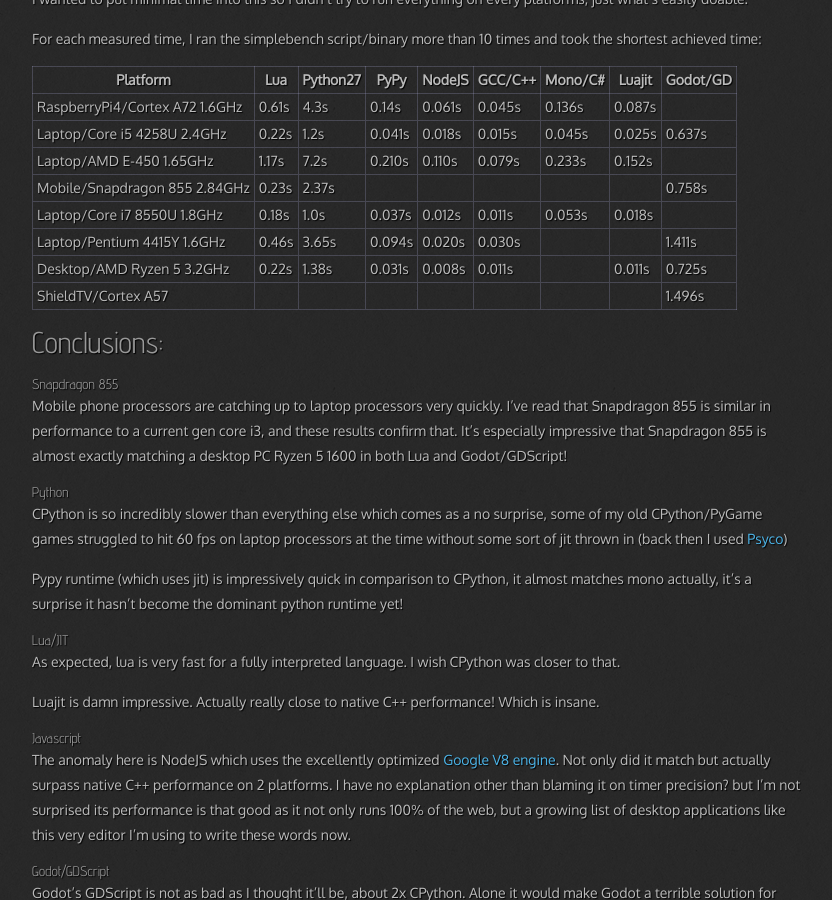
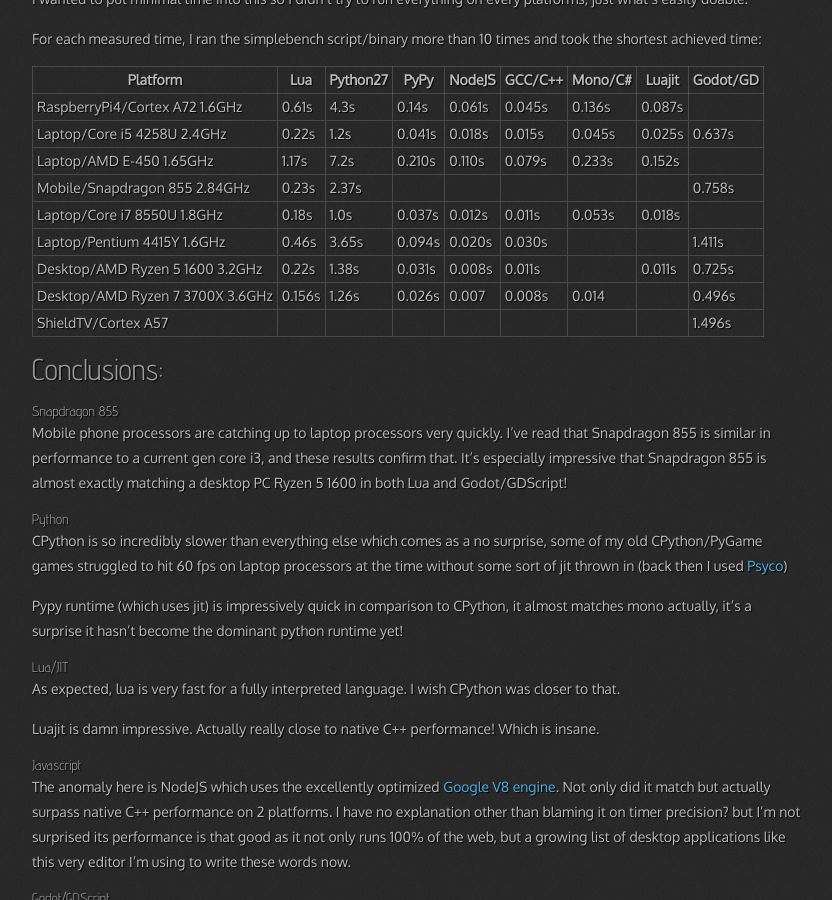
Before and after one commit to Salwan/salwan.github.io, a Jekyll site: the page built from _posts/2019-10-03-simplebench.md, in a window 1280 px wide and 900 px high, scrolled down 1194 px. Shown: the whole window, without its empty margins (23-855 px from the left). Built offline with Jekyll 4.4.1, drawn with Linux system fonts in a browser that asks for light colours; nearby versions of some CDN libraries; comment, search, counter and statistics services are not loaded.

Commit message:
Update 2019-10-03-simplebench.md
Updated for a few more results in simplebench table

```diff
--- a/_posts/2019-10-03-simplebench.md
+++ b/_posts/2019-10-03-simplebench.md
@@ -76,7 +76,8 @@
 |Mobile/Snapdragon 855 2.84GHz   |0.23s   |2.37s   |         |       |        |       |      |0.758s  |
 |Laptop/Core i7 8550U 1.8GHz     |0.18s   |1.0s    |0.037s   |0.012s |0.011s  |0.053s |0.018s|        |
 |Laptop/Pentium 4415Y 1.6GHz     |0.46s   |3.65s   |0.094s   |0.020s |0.030s  |       |      |1.411s  |
-|Desktop/AMD Ryzen 5 3.2GHz      |0.22s   |1.38s   |0.031s   |0.008s |0.011s  |       |0.011s|0.725s  |
+|Desktop/AMD Ryzen 5 1600 3.2GHz |0.22s   |1.38s   |0.031s   |0.008s |0.011s  |       |0.011s|0.725s  |
+|Desktop/AMD Ryzen 7 3700X 3.6GHz|0.156s  |1.26s   |0.026s   |0.007  |0.008s  |0.014  |      |0.496s  |
 |ShieldTV/Cortex A57             |        |        |         |       |        |       |      |1.496s  |
 |-----------------------------------------------------------------------------------------------------|
 
```
